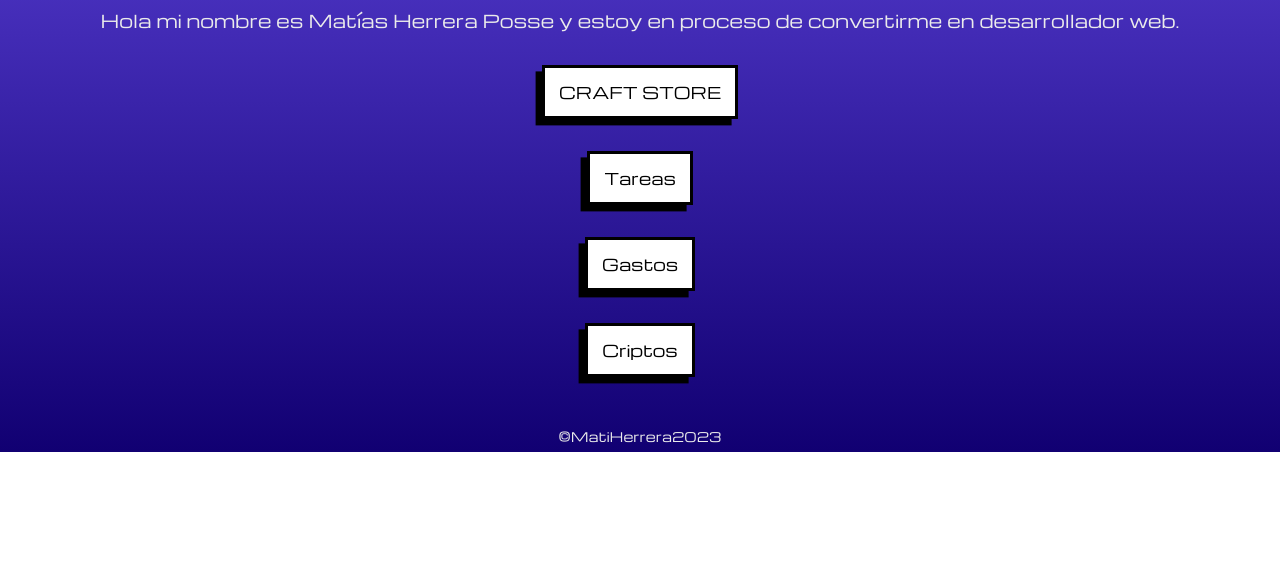
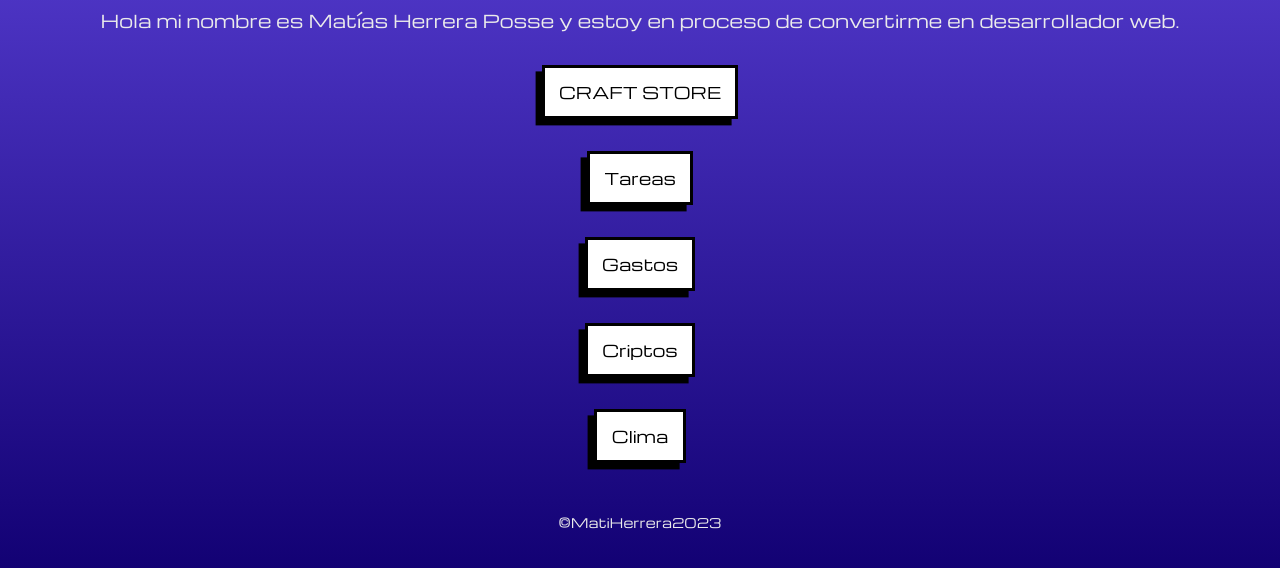
Before and after one commit to linksmati/linksmati.github.io, a plain HTML site: page index.html in a window 1280 px wide. Shown: the part 380-948 px from the top of the page. Before the commit the page ends 832 px from the top, so only its background shows below. Drawn offline with nearby package versions, Linux system fonts and the light colour scheme.

Commit message:
APP clima  agregada al index

```diff
--- a/index.html
+++ b/index.html
@@ -54,6 +54,7 @@
                 <li class="btn"> <a target="_blank" href="/Recordatorio de Ideas/index.html">Tareas</a> </li>
                 <li class="btn"> <a target="_blank" href="/Administrador de Gastos/index.html">Gastos</a> </li>
                 <li class="btn"> <a target="_blank" href="/Cotizador Criptomonedas/index.html">Criptos</a></li>
+                <li class="btn"> <a target="_blank" href="/Clima/index.html">Clima</a></li>
             </ul>
         </section>
         <footer>
```
